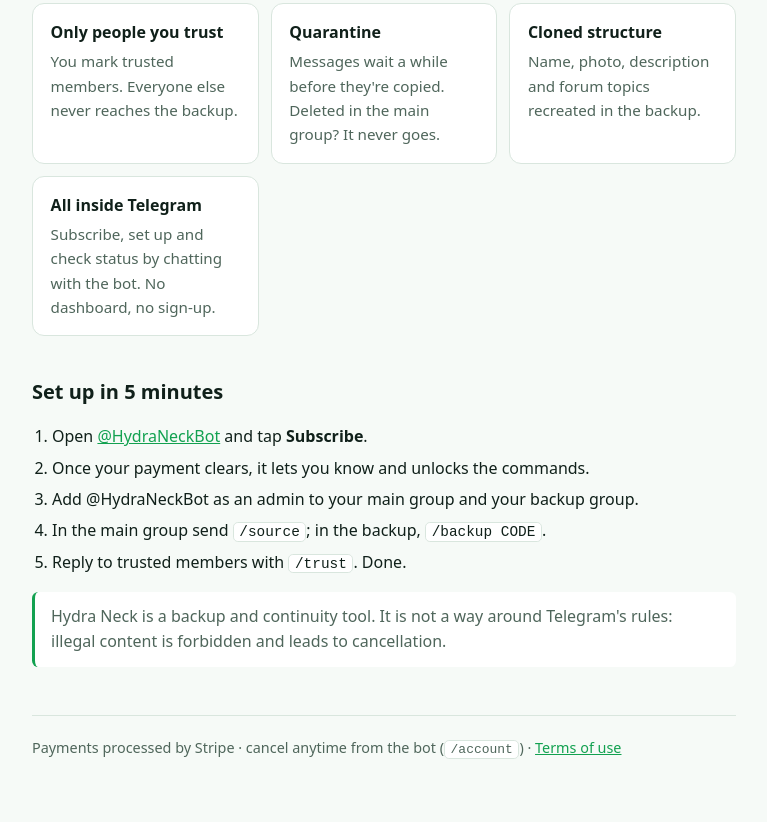
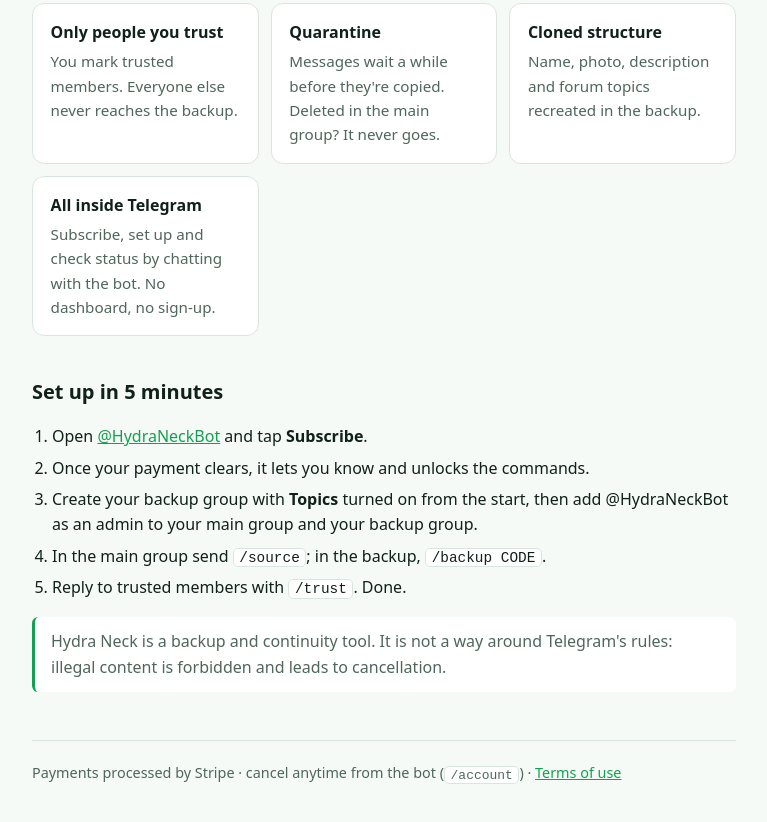
Before and after one commit to hydraneck/hydraneck.github.io, a plain HTML site: page index.html in a window 1280 px wide. Shown: the part 472-1294 px from the top of the page, without its empty margins (256-1023 px from the left). Drawn offline with Linux system fonts and the light colour scheme.

Commit message:
Sonda invisível na origem + orientar backup como fórum desde o início
- A sonda que descobre o tópico agora é um caractere de largura zero
  (U+2060), no lugar da ampulheta
- Passo a passo, aviso de pagamento, entrada do bot no grupo, /addgroup,
  /backup, confirmação do /clone e site orientam a criar o grupo de backup
  já com Topics ligado (evita conversão e troca de ID depois)
- texts.py com os textos compartilhados

Co-Authored-By: Claude Opus 5.5 <noreply@anthropic.com>

```diff
--- a/index.html
+++ b/index.html
@@ -28,7 +28,8 @@
   <ol>
     <li>Open <a href="https://t.me/HydraNeckBot">@HydraNeckBot</a> and tap <b>Subscribe</b>.</li>
     <li>Once your payment clears, it lets you know and unlocks the commands.</li>
-    <li>Add @HydraNeckBot as an admin to your main group and your backup group.</li>
+    <li>Create your backup group with <b>Topics</b> turned on from the start, then add
+      @HydraNeckBot as an admin to your main group and your backup group.</li>
     <li>In the main group send <code>/source</code>; in the backup, <code>/backup CODE</code>.</li>
     <li>Reply to trusted members with <code>/trust</code>. Done.</li>
   </ol>
```
Also changed, not shown: ok.html (+2 -0 lines).
